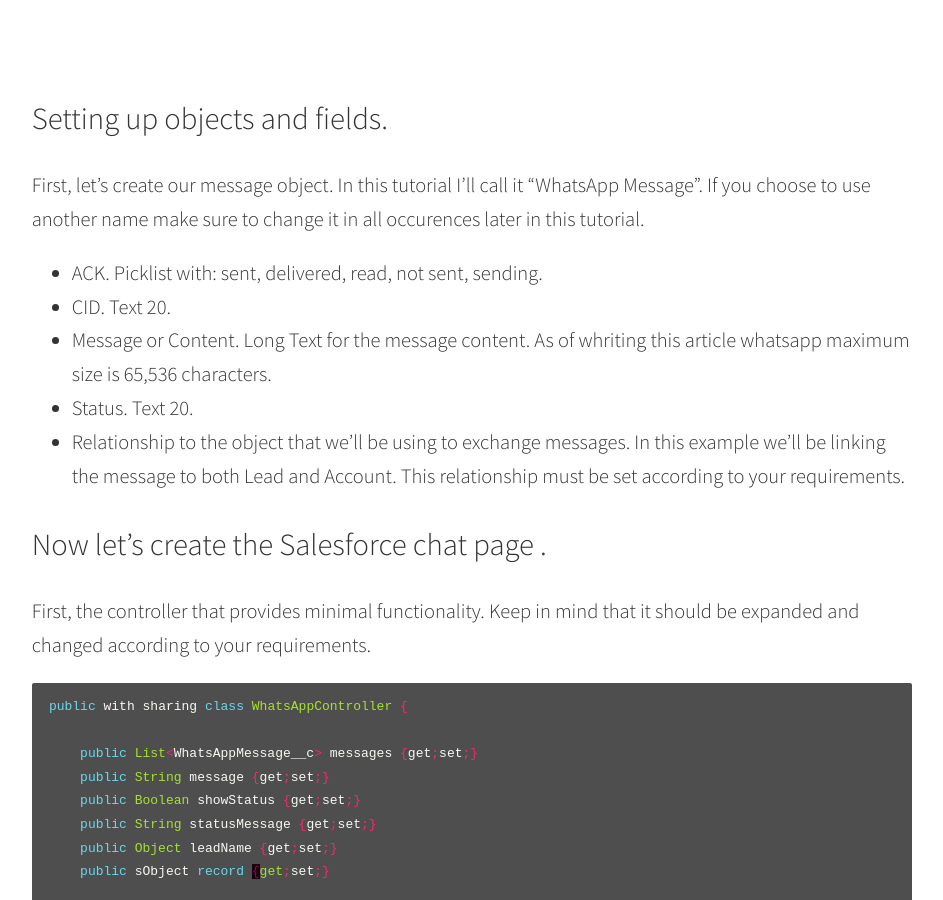
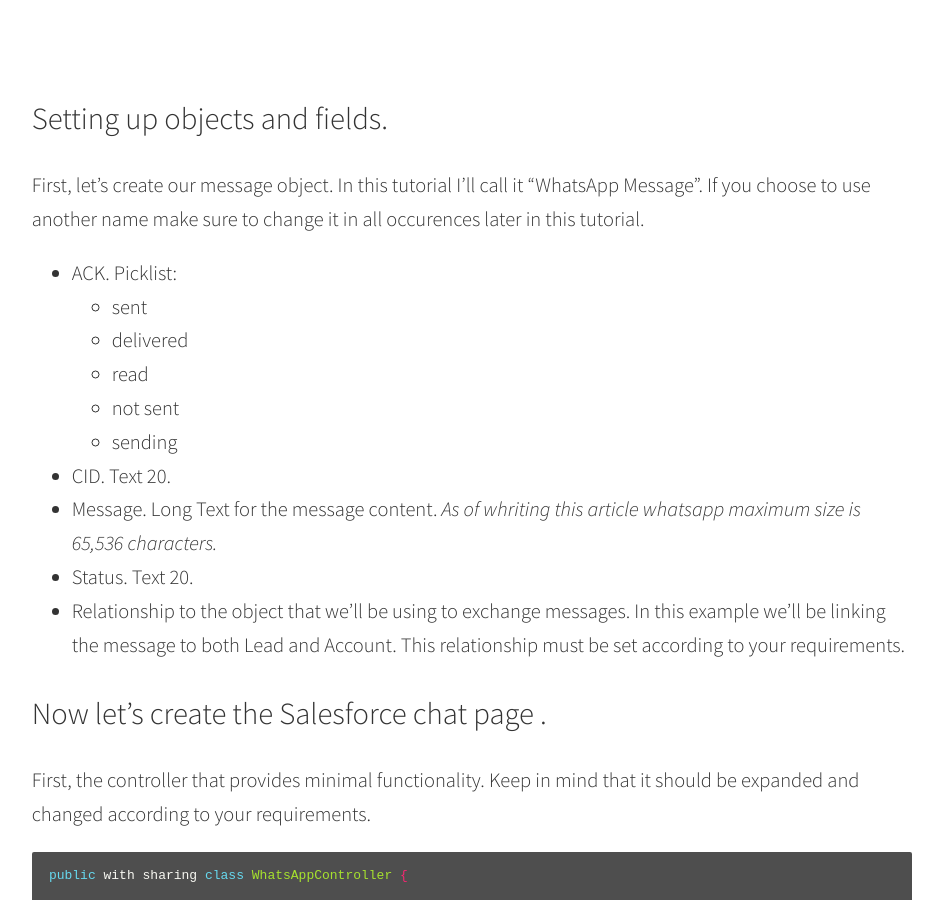
Before and after one commit to blackbirdcrew/BLOG, a Jekyll site: the page built from _posts/2019-08-31-Integrating-Salesforce-And-Whatsapp.md, in a window 1280 px wide and 900 px high, scrolled down 2407 px. Shown: the whole window, without its empty margins (168-1111 px from the left). Built offline with Jekyll 4.4.1, drawn with Linux system fonts in a browser that asks for light colours; comment, search, counter and statistics services are not loaded.

Commit message:
Update 2019-08-31-Integrating-Salesforce-And-Whatsapp.md

```diff
--- a/_posts/2019-08-31-Integrating-Salesforce-And-Whatsapp.md
+++ b/_posts/2019-08-31-Integrating-Salesforce-And-Whatsapp.md
@@ -34,9 +34,14 @@
 ![IMG1]({{site.url}}{{site.baseurl}}/pictures/31-08-2019/Whatsapp Overview.png)
 ## Setting up objects and fields.
 First, let's create our message object. In this tutorial I'll call it "WhatsApp Message". If you choose to use another name make sure to change it in all occurences later in this tutorial.
-- ACK. Picklist with: sent, delivered, read, not sent, sending.
+- ACK. Picklist:
+  - sent
+  - delivered
+  - read
+  - not sent
+  - sending
 - CID. Text 20.
-- Message or Content. Long Text for the message content. As of whriting this article whatsapp maximum size is 65,536 characters.
+- Message. Long Text for the message content. *As of whriting this article whatsapp maximum size is 65,536 characters.*
 - Status. Text 20.
 - Relationship to the object that we'll be using to exchange messages. In this example we'll be linking the message to both Lead and Account. This relationship must be set according to your requirements.
 
```
